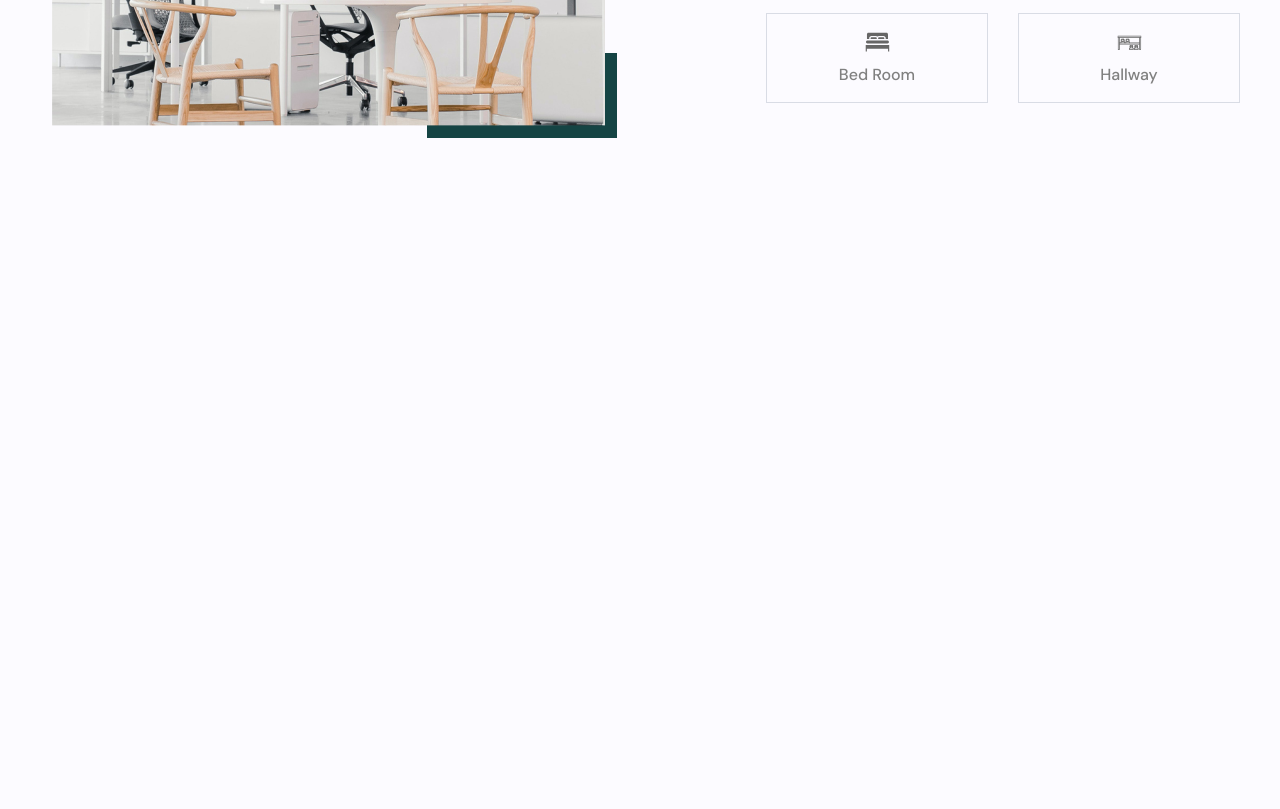
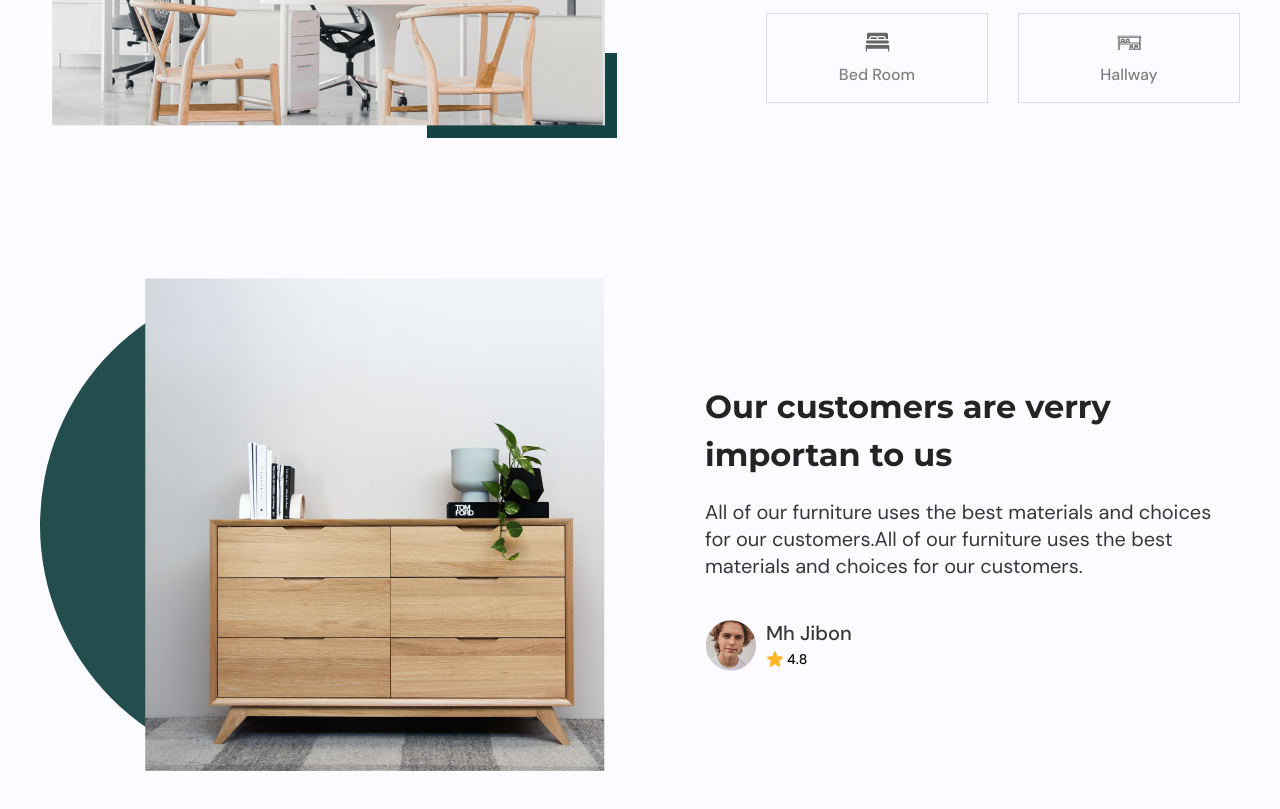
Before and after one commit to AndreyBalan/DudeShape-Landing, a website: page src/index.html in a window 1280 px wide. Shown: the part 3040-3849 px from the top of the page. Before the commit the page ends 3342 px from the top, so only its background shows below. Drawn offline with nearby package versions, Linux system fonts and the light colour scheme; files that its build step writes are made by us from their sources.

Commit message:
customers section done

```diff
--- a/src/index.html
+++ b/src/index.html
@@ -885,19 +885,30 @@
 
 			</div>
 
+		</section>
 
-
-
-
-			  <br>
-
-
-
-
-
-
-
-
+		<section class="customers">
+			<div class="customers__wrapper">
+				<div class="customers__img">
+					<img src="img/custumers.png" alt="customers">
+				</div>
+				<div class="customers__text">
+					<h2 class="title title_customers">Our customers are verry importan to us</h2>
+					<p>All of our furniture uses the best materials and choices for our customers.All of our furniture uses the best materials and choices for our customers.</p>
+					<div class="customers__author">
+						<div class="customers__author-img">
+							<img src="img/MhJibon.png" alt="author">
+						</div>
+						<div class="customers__author-name">
+							<p>Mh Jibon</p>
+							<div>
+								<img src="icons/star.png" alt="star">
+								<span>4.8</span>
+							</div>
+						</div>
+					</div>
+				</div>
+			</div>
 		</section>
 
 	</div>
--- /dev/null
+++ b/src/sass/blocks/_customers.scss
@@ -0,0 +1,48 @@
+.customers {
+	padding: 140px 0;
+	&__wrapper {
+		display: flex;
+		justify-content: space-between;
+	}
+	&__img {
+		width: 460px;
+		padding-left: 105px;
+		position: relative;
+		&:before {
+			content: "";
+			position: absolute;
+			width: 492px;
+			height: 492px;
+			background: #244D4D;
+			border-radius: 50%;
+			z-index: -1;
+			left: 0;
+			top: 1px;
+		}
+	}
+	&__text {
+		width: 535px;
+		padding: 105px 0;
+		p {
+			margin-top: 20px;
+			font-size: 20px;
+			line-height: 27px;
+			color: #383738;
+		}
+	}
+	&__author {
+		margin-top: 40px;
+		display: flex;
+		align-items: center;
+		font-weight: 500;
+		font-size: 16px;
+		color: #000000;
+		gap: 10px;
+		span {
+			font-size: 14px;
+		}
+		p {
+			margin-top: 0;
+		}
+	}
+}
--- a/src/sass/blocks/_furniture.scss
+++ b/src/sass/blocks/_furniture.scss
@@ -1,5 +1,5 @@
 .furniture {
-	padding: 140px 0;
+	padding-top: 140px;
 }
 
 
--- a/src/sass/style.scss
+++ b/src/sass/style.scss
@@ -34,3 +34,4 @@ p, ul, li, h1, h2, h3, h4, h5, h6 {
 @import "blocks/popular";
 @import "blocks/slider";
 @import "blocks/furniture";
+@import "blocks/customers";
```
Also changed, not shown: dist/css/style.min.css, dist/icons/star.png (added), dist/index.html, src/icons/star.png (added).
